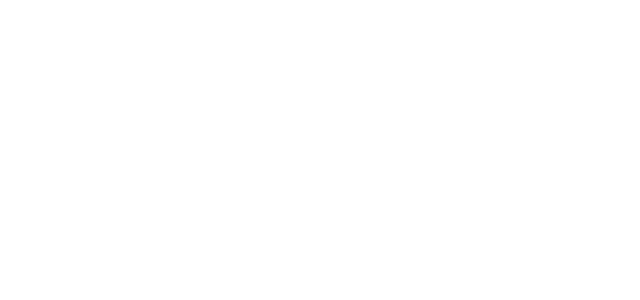
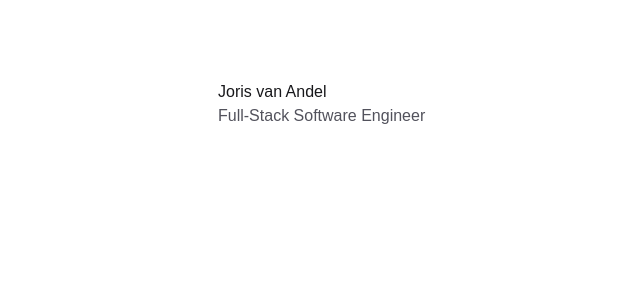
Before and after one commit to jorisvanandel/personal-website, a Next.js app: page / in a window 1280 px wide. Shown: the top 300 px of the page, without its empty margins (118-758 px from the left). Built offline with nearby package versions, Linux system fonts and the light colour scheme.

Commit message:
feat: add simple header

```diff
--- /dev/null
+++ b/src/app/header.tsx
@@ -0,0 +1,17 @@
+'use client'
+import Link from 'next/link'
+
+export function Header() {
+    return (
+        <header className="mb-8 flex items-center justify-between">
+            <div>
+                <Link href="/" className="font-medium text-zinc-900">
+                    Joris van Andel
+                </Link>
+                <p className="text-zinc-600">
+                    Full-Stack Software Engineer
+                </p>
+            </div>
+        </header>
+    )
+}
--- a/src/app/layout.tsx
+++ b/src/app/layout.tsx
@@ -1,6 +1,7 @@
 import type { Metadata } from "next";
 import { Geist, Geist_Mono } from "next/font/google";
 import "./globals.css";
+import { Header } from "@/app/header";
 
 const geistSans = Geist({
   variable: "--font-geist-sans",
@@ -24,11 +25,16 @@
 }>) {
   return (
     <html lang="en">
-      <body
+    <body
         className={`${geistSans.variable} ${geistMono.variable} antialiased`}
-      >
-        {children}
-      </body>
+    >
+    <div className="flex min-h-screen w-full flex-col font-[family-name:var(--font-inter-tight)]">
+        <div className="relative mx-auto w-full max-w-screen-sm flex-1 px-4 pt-20">
+            <Header/>
+            {children}
+        </div>
+    </div>
+    </body>
     </html>
   );
 }
```
